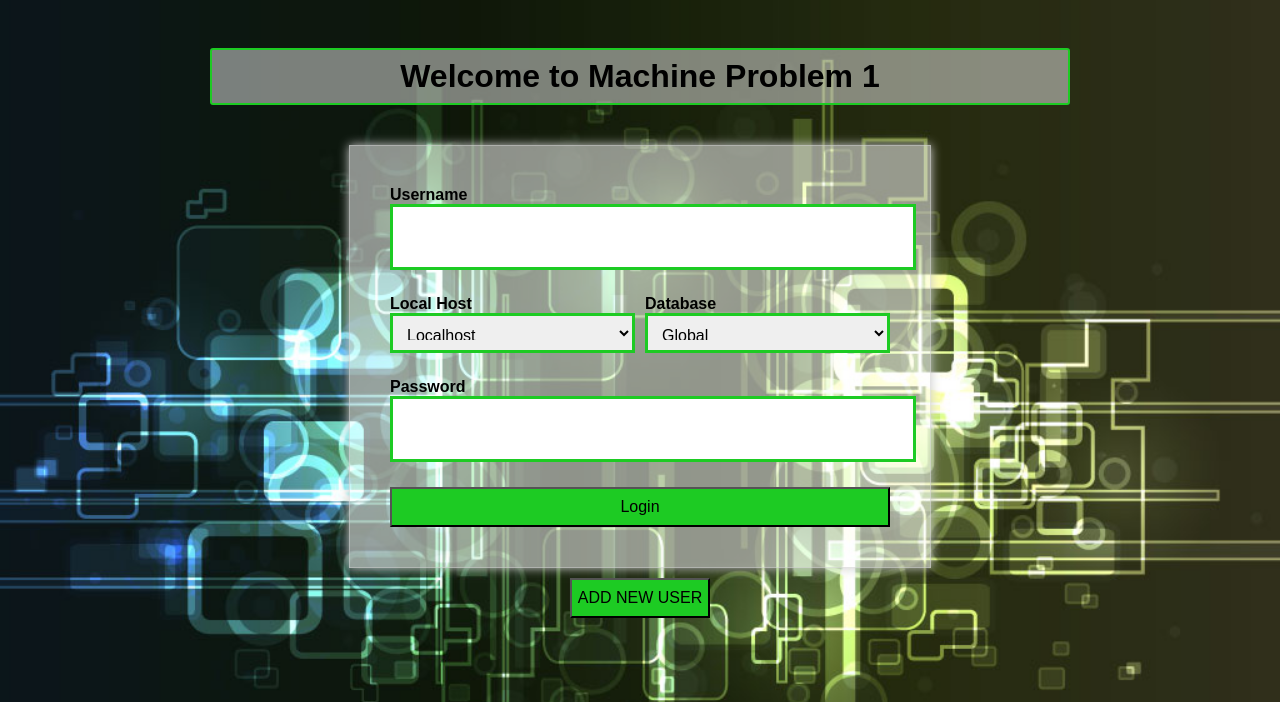
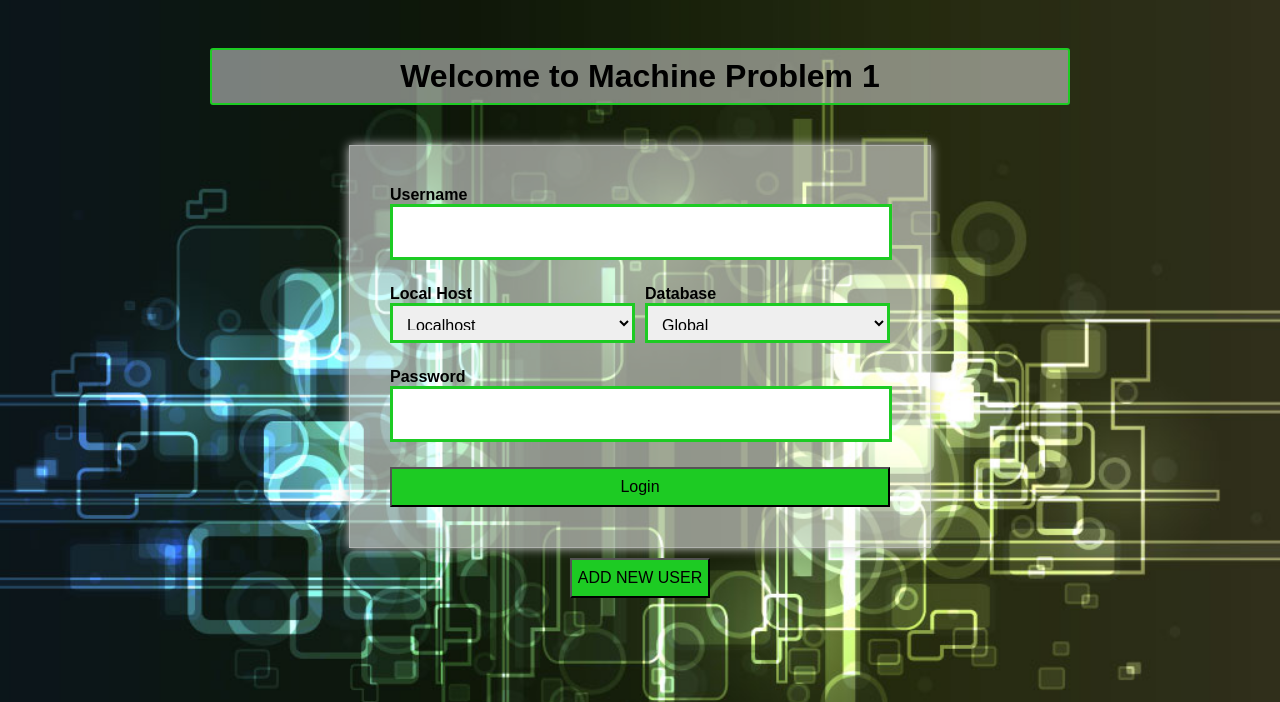
Before and after one commit to angelorenz70/final-project-it107, a PHP site: page / in a window 1280 px wide. Shown: the top 702 px of the page. Run offline with PHP 8.4, Linux system fonts and the light colour scheme.

Commit message:
kapoy nako

```diff
--- a/CSS/add_user.css
+++ b/CSS/add_user.css
@@ -36,6 +36,7 @@ body {
   border: 3px solid #1dcb23;
   outline: none;
   margin-top: 5px;
+  max-width: 407px;
 }
 
 .localhost-container {
@@ -60,6 +61,8 @@ body {
   border: 3px solid #1dcb23;
   outline: none;
   margin-top: 5px;
+  max-width: 407px;
+
 }
 
 .database-container {
--- a/CSS/index.css
+++ b/CSS/index.css
@@ -56,10 +56,11 @@ body {
 
 .username {
     width: 100%;
-    height: 40px;
+    height: 30px;
     padding: 10px;
     border: 3px solid #1dcb23;
     font-size: 16px;
+    max-width: 476px;
   }
 
 .selection-container {
@@ -93,10 +94,11 @@ body {
 
 .password {
     width: 100%;
-    height: 40px;
+    height: 30px;
     padding: 10px;
     border: 3px solid #1dcb23;
     font-size: 16px;
+    max-width: 476px;
   }
 
 .login-submit {
```
